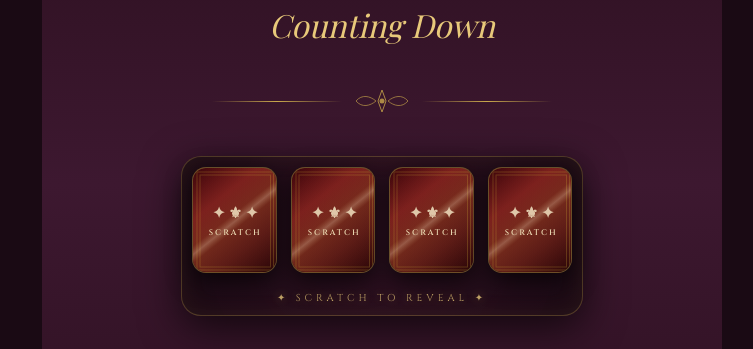
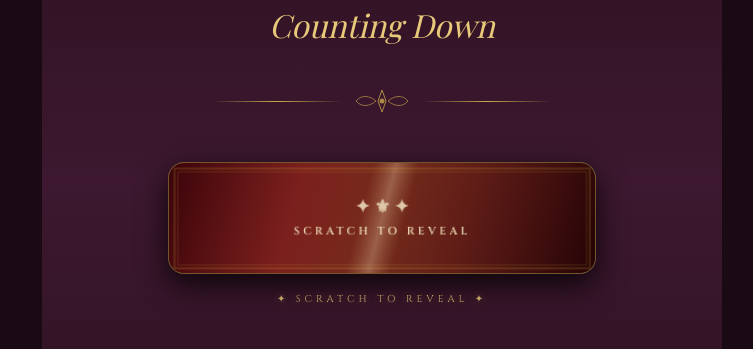
Before and after one commit to mayankdengre32/mayankwedsriya, a website built with Vite: page index.html in a window 1280 px wide. Shown: the part 1599-1948 px from the top of the page, without its empty margins (258-1011 px from the left). Built offline with nearby package versions, Linux system fonts and the light colour scheme; files whose address does not match are found by name; a web font is replaced by a local one.

Commit message:
Replace 4 countdown boxes with a unified single luxury card and scratch overlay

```diff
--- a/index.html
+++ b/index.html
@@ -143,36 +143,41 @@
   </div>
 
   <div id="timer-scratch-wrap" class="timer-scratch-wrap reveal scale reveal-delay-3">
-    <div class="timer-grid">
+    <!-- Single luxury royal card containing all 4 countdown units -->
+    <div class="timer-single-box">
+      <canvas class="scratch-canvas" id="timer-scratch-canvas" data-cleared="false"></canvas>
 
+      <div class="timer-units-row">
         <!-- DAYS -->
-      <div class="timer-card">
-        <canvas class="scratch-canvas" data-cleared="false" width="90" height="80"></canvas>
+        <div class="timer-unit">
           <span class="timer-num" id="t-days">000</span>
           <span class="timer-label">Days</span>
         </div>
 
+        <span class="timer-divider-colon">:</span>
+
         <!-- HOURS -->
-      <div class="timer-card">
-        <canvas class="scratch-canvas" data-cleared="false" width="90" height="80"></canvas>
+        <div class="timer-unit">
           <span class="timer-num" id="t-hours">00</span>
           <span class="timer-label">Hours</span>
         </div>
 
+        <span class="timer-divider-colon">:</span>
+
         <!-- MINUTES -->
-      <div class="timer-card">
-        <canvas class="scratch-canvas" data-cleared="false" width="90" height="80"></canvas>
+        <div class="timer-unit">
           <span class="timer-num" id="t-mins">00</span>
           <span class="timer-label">Minutes</span>
         </div>
 
+        <span class="timer-divider-colon">:</span>
+
         <!-- SECONDS -->
-      <div class="timer-card">
-        <canvas class="scratch-canvas" data-cleared="false" width="90" height="80"></canvas>
+        <div class="timer-unit">
           <span class="timer-num" id="t-secs">00</span>
           <span class="timer-label">Seconds</span>
         </div>
-
+      </div>
     </div>
     <p class="scratch-hint" id="scratch-hint">✦ Scratch to reveal ✦</p>
   </div>
--- a/src/main.js
+++ b/src/main.js
@@ -251,20 +251,20 @@ setInterval(updateTimer, 1000);
 /* ========================================
    SCRATCH-REVEAL CARDS (Royal Gilded Foil & Petal Shower)
 ======================================== */
-document.querySelectorAll('.scratch-canvas').forEach((canvas, idx) => {
-  const card  = canvas.parentElement;
-  const rect  = () => card.getBoundingClientRect();
-  const ctx   = canvas.getContext('2d');
+const scratchCanvas = document.getElementById('timer-scratch-canvas');
+if (scratchCanvas) {
+  const box = scratchCanvas.parentElement;
+  const ctx = scratchCanvas.getContext('2d');
   let drawing = false;
   let cleared = false;
   let lastPetalTime = 0;
 
   function initScratch() {
-    const r = rect();
-    const w = r.width || 90;
-    const h = r.height || 80;
-    canvas.width = w;
-    canvas.height = h;
+    const r = box.getBoundingClientRect();
+    const w = r.width || 360;
+    const h = r.height || 100;
+    scratchCanvas.width = w;
+    scratchCanvas.height = h;
 
     // Royal Deep Wine Velvet Foil Base
     const grad = ctx.createLinearGradient(0, 0, w, h);
@@ -275,17 +275,18 @@ document.querySelectorAll('.scratch-canvas').forEach((canvas, idx) => {
     ctx.fillStyle = grad;
     ctx.fillRect(0, 0, w, h);
 
-    // Subtle Gold Filigree texture
-    ctx.strokeStyle = 'rgba(212, 175, 55, 0.25)';
+    // Subtle Double Gold Border Filigree
+    ctx.strokeStyle = 'rgba(212, 175, 55, 0.35)';
     ctx.lineWidth = 1;
-    ctx.strokeRect(4, 4, w - 8, h - 8);
-    ctx.strokeRect(7, 7, w - 14, h - 14);
+    ctx.strokeRect(5, 5, w - 10, h - 10);
+    ctx.strokeStyle = 'rgba(212, 175, 55, 0.18)';
+    ctx.strokeRect(8, 8, w - 16, h - 16);
 
     // Diagonal gold shimmer accents
     const shim = ctx.createLinearGradient(0, 0, w, h);
     shim.addColorStop(0,    'rgba(212,175,55,0)');
     shim.addColorStop(0.45, 'rgba(212,175,55,0.18)');
-    shim.addColorStop(0.5,  'rgba(255,235,160,0.35)');
+    shim.addColorStop(0.5,  'rgba(255,235,160,0.38)');
     shim.addColorStop(0.55, 'rgba(212,175,55,0.18)');
     shim.addColorStop(1,    'rgba(212,175,55,0)');
     ctx.fillStyle = shim;
@@ -294,33 +295,33 @@ document.querySelectorAll('.scratch-canvas').forEach((canvas, idx) => {
     // Elegant royal crest watermark
     ctx.globalCompositeOperation = 'source-over';
     ctx.fillStyle = '#DFC7A9';
-    ctx.font = 'bold 15px "Playfair Display", serif';
+    ctx.font = 'bold 16px "Playfair Display", serif';
     ctx.textAlign = 'center';
     ctx.textBaseline = 'middle';
-    ctx.fillText('✦ ⚜ ✦', w / 2, h / 2 - 8);
+    ctx.fillText('✦ ⚜ ✦', w / 2, h / 2 - 10);
 
-    ctx.fillStyle = 'rgba(245, 232, 192, 0.9)';
-    ctx.font = '600 8px "Cinzel", serif';
-    ctx.letterSpacing = '2px';
-    ctx.fillText('SCRATCH', w / 2, h / 2 + 12);
+    ctx.fillStyle = 'rgba(245, 232, 192, 0.95)';
+    ctx.font = '600 10px "Cinzel", serif';
+    ctx.letterSpacing = '3px';
+    ctx.fillText('SCRATCH TO REVEAL', w / 2, h / 2 + 12);
   }
 
   setTimeout(initScratch, 100);
   window.addEventListener('resize', () => { if (!cleared) initScratch(); });
 
   function scratch(clientX, clientY) {
-    const r = canvas.getBoundingClientRect();
+    const r = scratchCanvas.getBoundingClientRect();
     const x = clientX - r.left;
     const y = clientY - r.top;
 
     ctx.globalCompositeOperation = 'destination-out';
     ctx.beginPath();
-    ctx.arc(x, y, 22, 0, Math.PI * 2);
+    ctx.arc(x, y, 26, 0, Math.PI * 2);
     ctx.fill();
 
     // Trigger flower petal cascade on user touch/drag
     const now = performance.now();
-    if (now - lastPetalTime > 90) {
+    if (now - lastPetalTime > 80) {
       lastPetalTime = now;
       triggerPetalShower(clientX, clientY, 2);
     }
@@ -330,35 +331,29 @@ document.querySelectorAll('.scratch-canvas').forEach((canvas, idx) => {
 
   function checkCleared(clientX, clientY) {
     if (cleared) return;
-    const data = ctx.getImageData(0, 0, canvas.width, canvas.height).data;
+    const data = ctx.getImageData(0, 0, scratchCanvas.width, scratchCanvas.height).data;
     let total = 0, transparent = 0;
     for (let i = 3; i < data.length; i += 4) {
       total++;
       if (data[i] < 128) transparent++;
     }
-    if (transparent / total > 0.50) {
+    if (transparent / total > 0.45) {
       cleared = true;
-      canvas.classList.add('cleared');
-      // Burst celebration of petals when card is fully revealed
-      const r = canvas.getBoundingClientRect();
-      triggerPetalShower(r.left + r.width / 2, r.top + r.height / 2, 16);
+      scratchCanvas.classList.add('cleared');
+      const r = scratchCanvas.getBoundingClientRect();
+      triggerPetalShower(r.left + r.width / 2, r.top + r.height / 2, 20);
 
-      // If all 4 cleared, hide hint
-      const all = document.querySelectorAll('.scratch-canvas');
-      const done = [...all].every(c => c.classList.contains('cleared'));
-      if (done) {
-        const hint = document.getElementById('scratch-hint');
-        if (hint) {
-          hint.innerHTML = '✦ Revealed with Love ✦';
-          hint.style.animation = 'none';
-          hint.style.color = 'var(--gold-light)';
-        }
+      const hint = document.getElementById('scratch-hint');
+      if (hint) {
+        hint.innerHTML = '✦ Revealed with Love ✦';
+        hint.style.animation = 'none';
+        hint.style.color = 'var(--gold-light)';
       }
     }
   }
 
   // Mouse events
-  canvas.addEventListener('mousedown', e => {
+  scratchCanvas.addEventListener('mousedown', e => {
     drawing = true;
     scratch(e.clientX, e.clientY);
   });
@@ -369,20 +364,20 @@ document.querySelectorAll('.scratch-canvas').forEach((canvas, idx) => {
   window.addEventListener('mouseup', () => { drawing = false; });
 
   // Touch events (mobile-first)
-  canvas.addEventListener('touchstart', e => {
+  scratchCanvas.addEventListener('touchstart', e => {
     e.preventDefault();
     drawing = true;
     const t = e.touches[0];
     scratch(t.clientX, t.clientY);
   }, { passive: false });
-  canvas.addEventListener('touchmove', e => {
+  scratchCanvas.addEventListener('touchmove', e => {
     e.preventDefault();
     if (!drawing) return;
     const t = e.touches[0];
     scratch(t.clientX, t.clientY);
   }, { passive: false });
-  canvas.addEventListener('touchend', () => { drawing = false; });
-});
+  scratchCanvas.addEventListener('touchend', () => { drawing = false; });
+}
 
 
 /* ========================================
--- a/src/style.css
+++ b/src/style.css
@@ -256,58 +256,74 @@
       margin-bottom: 48px;
     }
 
-    /* scratch-reveal timer */
+    /* scratch-reveal single luxury timer box */
     .timer-scratch-wrap {
       position: relative;
-      display: inline-block;
+      display: block;
+      max-width: 440px;
+      margin: 0 auto;
       border-radius: 20px;
-      padding: 10px;
-      background: radial-gradient(circle at 50% 50%, rgba(45,16,32,0.85), rgba(26,10,20,0.95));
-      border: 1px solid rgba(201,168,76,0.3);
-      box-shadow: 0 10px 40px rgba(0,0,0,0.7), inset 0 0 25px rgba(201,168,76,0.08);
+      padding: 6px;
+      box-sizing: border-box;
     }
 
-    .timer-grid {
-      display: grid;
-      grid-template-columns: repeat(4, 1fr);
-      gap: 14px;
-      max-width: 380px;
-      margin: 0 auto;
-      position: relative; z-index: 1;
-    }
-
-    .timer-card {
-      background: linear-gradient(145deg, rgba(38,3,6,0.95), rgba(20,5,15,0.98));
-      border: 1.5px solid rgba(201,168,76,0.45);
-      border-radius: 14px;
-      padding: 20px 8px 16px;
+    .timer-single-box {
+      background: linear-gradient(145deg, rgba(38,3,6,0.96), rgba(20,5,15,0.98));
+      border: 1.5px solid rgba(201,168,76,0.5);
+      border-radius: 16px;
+      padding: 24px 12px;
       position: relative;
       overflow: hidden;
       box-shadow:
-        0 8px 25px rgba(0,0,0,0.7),
-        inset 0 1px 2px rgba(232,201,122,0.4),
-        inset 0 0 12px rgba(201,168,76,0.15);
+        0 10px 30px rgba(0,0,0,0.8),
+        inset 0 1px 2px rgba(232,201,122,0.5),
+        inset 0 0 16px rgba(201,168,76,0.18);
     }
 
-    .timer-card::before {
+    .timer-single-box::before {
       content: '';
       position: absolute; top: 0; left: 0; right: 0;
       height: 2px;
-      background: linear-gradient(90deg, transparent, rgba(232,201,122,0.8), transparent);
+      background: linear-gradient(90deg, transparent, rgba(232,201,122,0.9), transparent);
     }
 
-    .timer-card::after {
+    .timer-single-box::after {
       content: '';
-      position: absolute; inset: 3px;
-      border: 1px solid rgba(201,168,76,0.15);
-      border-radius: 10px;
+      position: absolute; inset: 4px;
+      border: 1px solid rgba(201,168,76,0.2);
+      border-radius: 12px;
       pointer-events: none;
+    }
+
+    .timer-units-row {
+      display: flex;
+      align-items: center;
+      justify-content: space-around;
+      position: relative;
+      z-index: 1;
+      width: 100%;
+    }
+
+    .timer-unit {
+      flex: 1;
+      text-align: center;
+    }
+
+    .timer-divider-colon {
+      font-family: var(--ff-display);
+      font-size: clamp(20px, 5vw, 30px);
+      color: rgba(201,168,76,0.6);
+      line-height: 1;
+      margin-top: -16px;
+      user-select: none;
     }
 
     /* scratch canvas overlay */
     .scratch-canvas {
       position: absolute; inset: 0;
-      border-radius: 12px;
+      width: 100%;
+      height: 100%;
+      border-radius: 14px;
       cursor: crosshair;
       z-index: 10;
       transition: opacity 0.5s ease;
@@ -317,10 +333,10 @@
 
     .timer-num {
       font-family: var(--ff-display);
-      font-size: clamp(32px, 9vw, 48px);
+      font-size: clamp(26px, 7vw, 40px);
       font-weight: 700;
       color: var(--cream);
-      text-shadow: 0 0 25px rgba(201,168,76,0.7), 0 2px 4px rgba(0,0,0,0.9);
+      text-shadow: 0 0 20px rgba(201,168,76,0.7), 0 2px 4px rgba(0,0,0,0.9);
       display: block;
       line-height: 1;
       letter-spacing: 1px;
@@ -337,8 +353,8 @@
 
     .timer-label {
       font-family: var(--ff-caps);
-      font-size: 9px;
-      letter-spacing: 3px;
+      font-size: clamp(8px, 2vw, 10px);
+      letter-spacing: 2px;
       color: var(--gold-light);
       text-transform: uppercase;
       margin-top: 8px;
```
Lines whose indentation alone changed are shown as unchanged.
